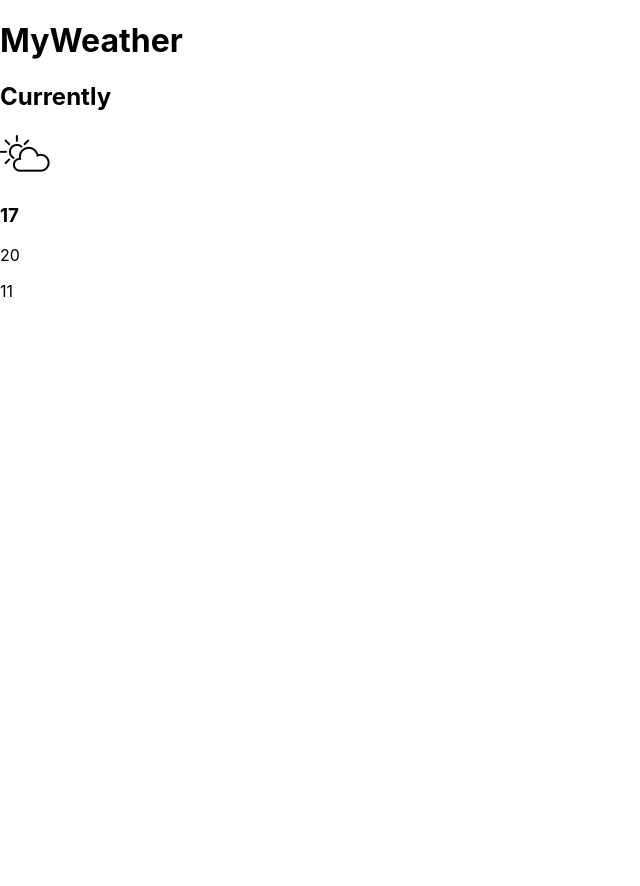
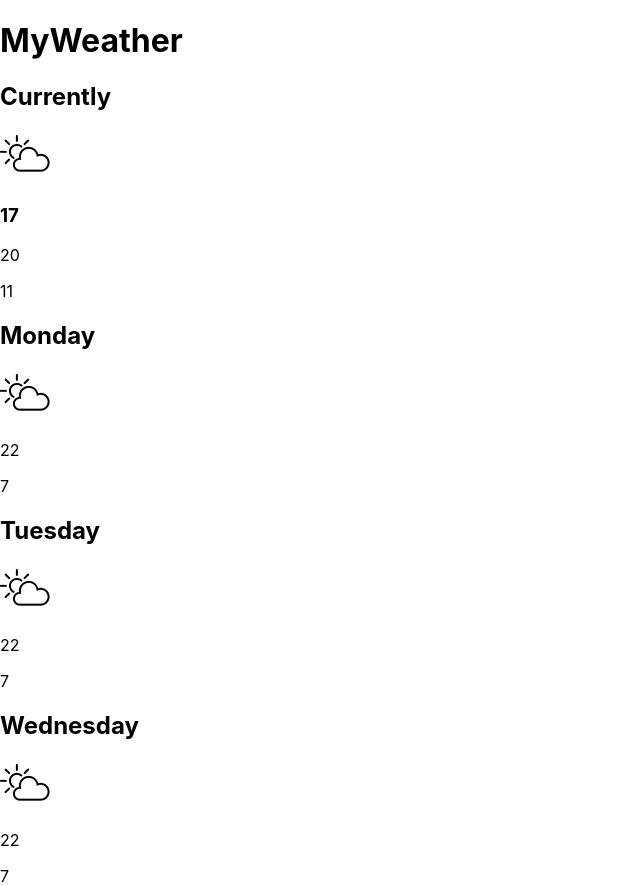
Before and after one commit to DavidSandor/reactWeatherApp, a React (Create React App) app: page / in a window 1280 px wide. Shown: the whole page, without its empty margins (0-640 px from the left). Before the commit the page ends 821 px from the top, so only its background shows below. Built offline with nearby package versions, Linux system fonts and the light colour scheme.

Commit message:
Weather forecast + weather interface extend + weather card extend update

```diff
--- a/src/Assets/WeatherAPIInterface.js
+++ b/src/Assets/WeatherAPIInterface.js
@@ -15,6 +15,14 @@ class WeatherAPIInterface {
     getTodaysMinTemp = () => {
         return 11;
     }
+
+    getMaxTempByDate = (date) => {
+        return 22;
+    }
+
+    getMinTempByDate = (date) => {
+        return 7;
+    }
 }
 
 export default WeatherAPIInterface;
--- a/src/Components/WeatherCard/WeatherCard.js
+++ b/src/Components/WeatherCard/WeatherCard.js
@@ -6,7 +6,7 @@ const weatherCard = (weatherInfo) => {
         <div>
             <h2>{weatherInfo.title}</h2>
             <img src={WeatherImage} alt="weather"></img>
-            <h3>{weatherInfo.currentTemp}</h3>
+            {!weatherInfo.isMinimized ? <h3>{weatherInfo.currentTemp}</h3> : null}
             <p>{weatherInfo.maxTemp}</p>
             <p>{weatherInfo.minTemp}</p>
         </div>
--- a/src/Containers/App/App.js
+++ b/src/Containers/App/App.js
@@ -5,6 +5,8 @@ import WeatherAPIInterface from '../../Assets/WeatherAPIInterface'
 import Header from '../Header/Header'
 
 import TodaysWeather from '../TodaysWeather/TodaysWeather'
+import WeatherForecast from '../WeatherForecast/WeatherForecast'
+
 
 import './App.css';
 
@@ -17,6 +19,7 @@ class App extends Component {
       <div className="App">
         <Header appName="MyWeather"/>
         <TodaysWeather weatherInfo={this.weatherInterface}/>
+        <WeatherForecast weatherInfo={this.weatherInterface}/>
       </div>
     );
   }
--- a/src/Containers/TodaysWeather/TodaysWeather.js
+++ b/src/Containers/TodaysWeather/TodaysWeather.js
@@ -7,7 +7,13 @@ class TodaysWeather extends Component {
 
       return (
         <div>
-            <WeatherCard title="Currently" currentTemp={this.props.weatherInfo.getCurrentTemp()} maxTemp={this.props.weatherInfo.getTodaysMaxTemp()} minTemp={this.props.weatherInfo.getTodaysMinTemp()}/>
+            <WeatherCard
+                title="Currently"
+                currentTemp={this.props.weatherInfo.getCurrentTemp()}
+                maxTemp={this.props.weatherInfo.getTodaysMaxTemp()}
+                minTemp={this.props.weatherInfo.getTodaysMinTemp()}
+                isMinimized={false}>
+            </WeatherCard>
         </div>
       );
     }
--- /dev/null
+++ b/src/Containers/WeatherForecast/WeatherForecast.js
@@ -0,0 +1,33 @@
+import React, { Component } from 'react';
+import WeatherCard from '../../Components/WeatherCard/WeatherCard'
+
+class WeatherForecast extends Component {
+
+    state= {
+        nextDaysForecast: [
+            {day: 'Monday', maxTemp: this.props.weatherInfo.getMaxTempByDate('date'), minTemp: this.props.weatherInfo.getMinTempByDate('date')},
+            {day: 'Tuesday', maxTemp: this.props.weatherInfo.getMaxTempByDate('date'), minTemp: this.props.weatherInfo.getMinTempByDate('date')},
+            {day: 'Wednesday', maxTemp: this.props.weatherInfo.getMaxTempByDate('date'), minTemp: this.props.weatherInfo.getMinTempByDate('date')},
+        ]
+    }
+
+    render() {
+
+        const forecastList = this.state.nextDaysForecast.map((foreCastDay)=>
+            <WeatherCard
+                title={foreCastDay.day}
+                maxTemp={foreCastDay.maxTemp}
+                minTemp={foreCastDay.minTemp}
+                isMinimized={true}>
+            </WeatherCard>
+        )
+
+        return (
+            <div>
+                {forecastList}
+            </div>
+        );
+    }
+}
+
+  export default WeatherForecast;
```
